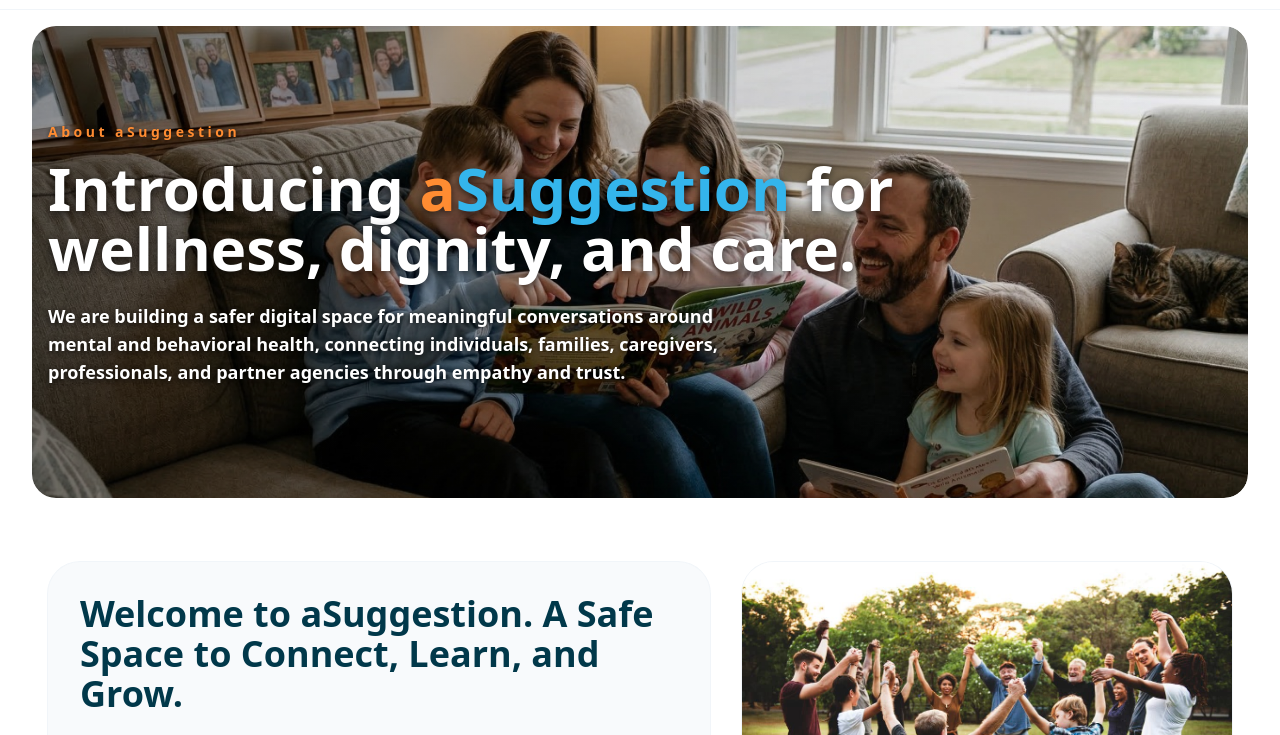
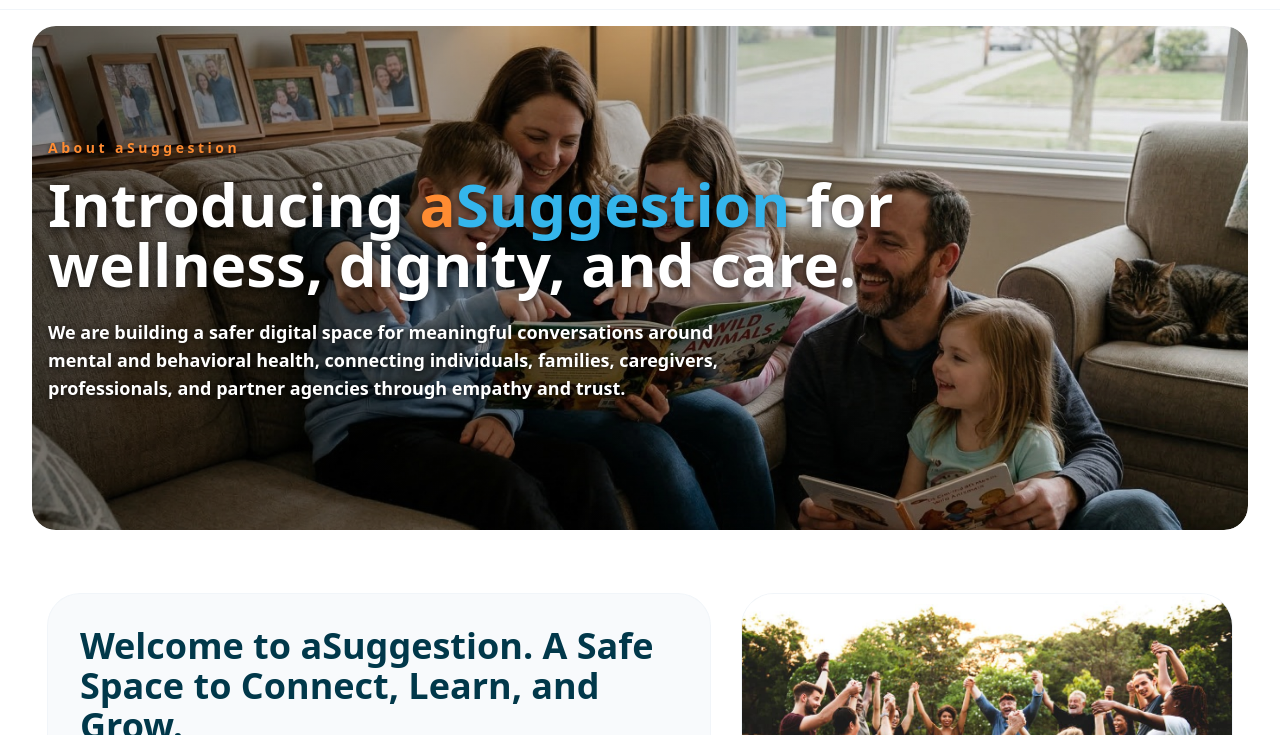
Before and after one commit to aSuggestion-com-LLC/aSuggestion, a website: page about.html in a window 1280 px wide. Shown: the part 63-798 px from the top of the page. Drawn offline with nearby package versions, Linux system fonts and the light colour scheme.

Commit message:
Update about.html

```diff
--- a/about.html
+++ b/about.html
@@ -93,7 +93,7 @@
         </div>
         <div class="absolute inset-0 mx-4 mt-4 lg:mx-8 rounded-3xl"
              style="background:linear-gradient(to right,rgba(0,0,0,0.40) 0%,rgba(0,0,0,0.18) 45%,rgba(0,0,0,0.02) 100%);z-index:1;"></div>
-        <div class="relative px-6 py-20 lg:px-12 lg:py-28" style="z-index:2;">
+        <div class="relative px-6 py-24 lg:px-12 lg:py-32" style="z-index:2;">
           <p class="mb-4 text-sm font-bold tracking-[0.25em]" style="color:rgb(255,140,50);text-shadow:0 1px 4px rgba(0,0,0,0.6);">About aSuggestion</p>
           <h1 class="max-w-4xl text-4xl font-extrabold leading-tight md:text-6xl" style="text-shadow:0 2px 8px rgba(0,0,0,0.7);">
             Introducing <span style="color:rgb(255,140,50);">a</span><span style="color:#34b5ec;">Suggestion</span> for wellness, dignity, and care.
```
